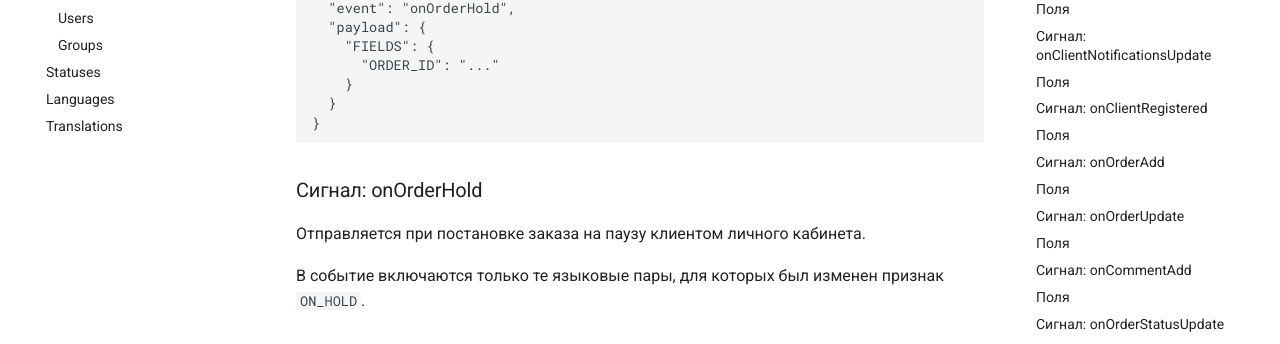
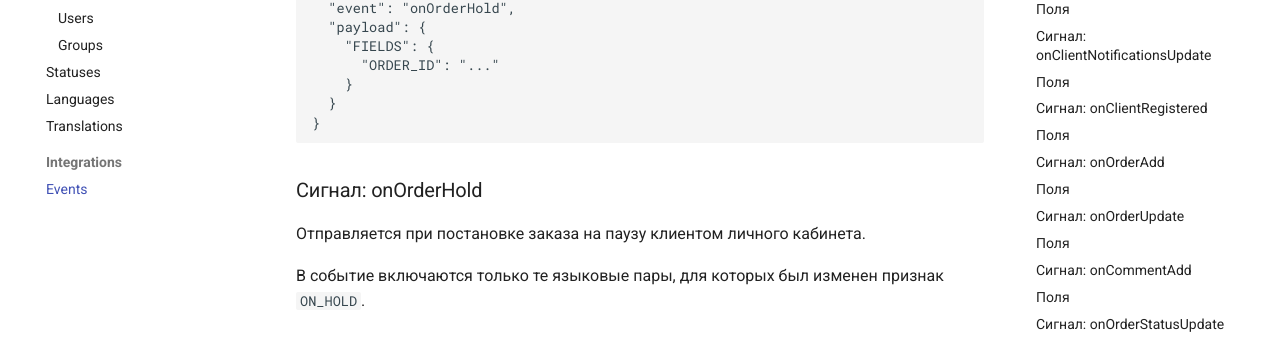
Before and after one commit to AjlekceuP/palex-portal-docs, an MkDocs documentation site: the page built from docs/integrations/events.md, in a window 1280 px wide. Shown: the part 344-688 px from the top of the page. Built offline with MkDocs 1.6.1 and Material for MkDocs 9.7.7, drawn with Linux system fonts in a browser that asks for light colours.

Commit message:
Update documentation

```diff
--- a/mkdocs.yml
+++ b/mkdocs.yml
@@ -29,3 +29,5 @@ nav:
       - Statuses: admin/statuses.md
       - Languages: admin/languages.md
       - Translations: admin/translations.md
+  - Integrations:
+      - Events: integrations/events.md
```
